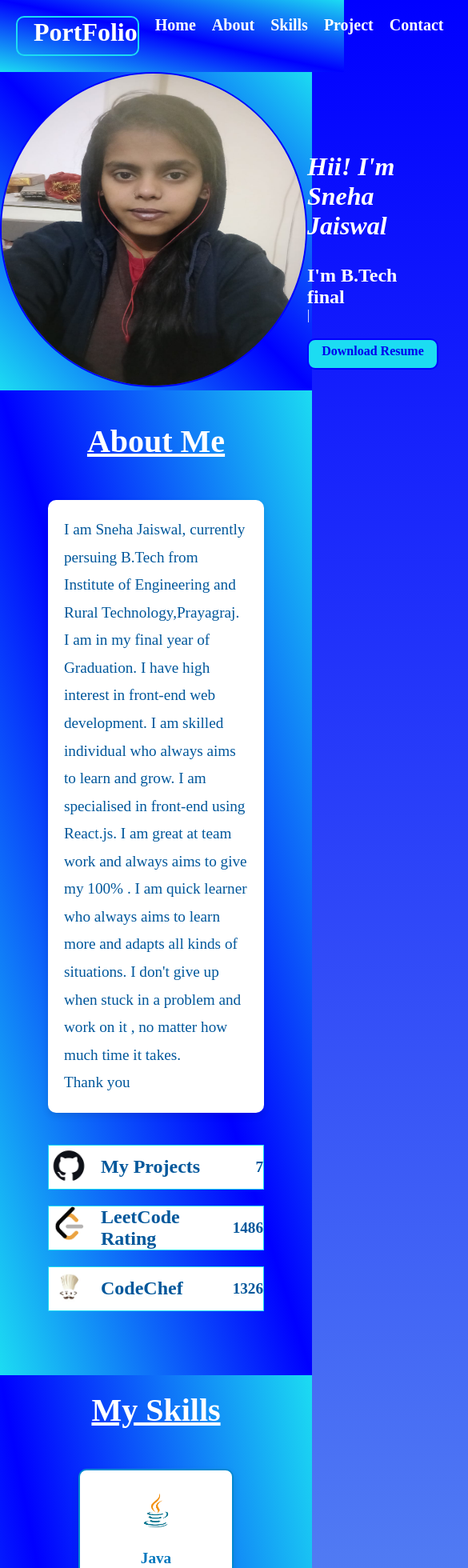
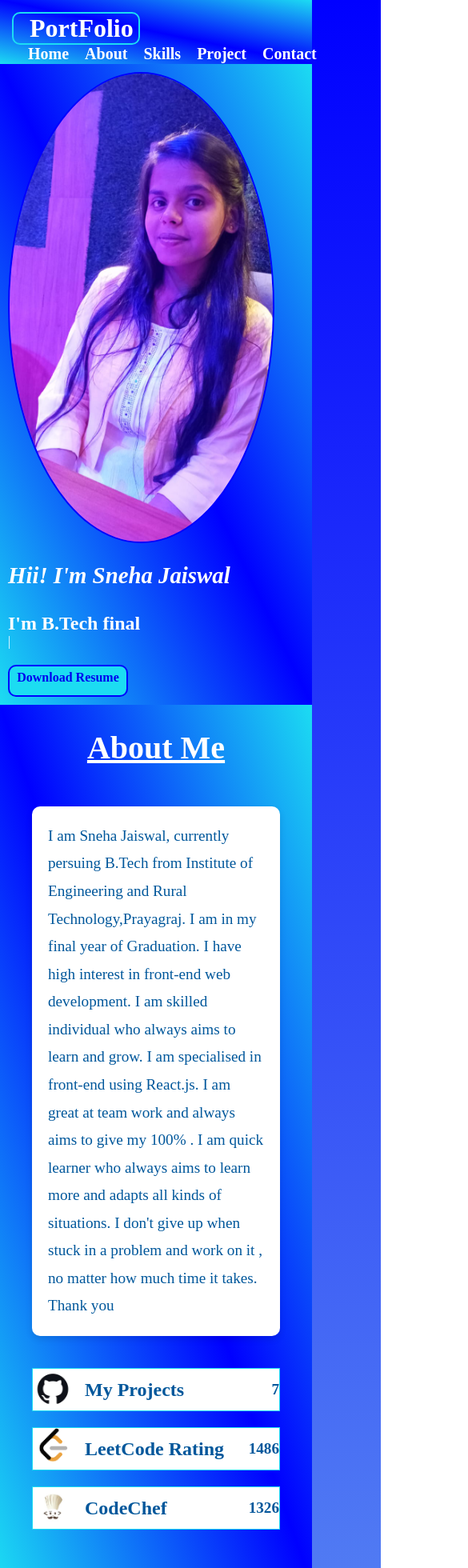
Before and after one commit to sneha090j/port-folio, a React (Vite) app: page / in a window 390 px wide. Shown: the top 1960 px of the page at 80% size, 585 px wide, since content can reach past the window. Built offline with nearby package versions, Linux system fonts and the light colour scheme.

Commit message:
new update

```diff
--- a/src/components/Project.jsx
+++ b/src/components/Project.jsx
@@ -6,7 +6,7 @@ function Project() {
   const [hoveredProject, setHoveredProject] = useState(null);
 
   const project = [
-    { name: 'E-learning Website', img: 'assets/projects/learn.jpg', description: "This is a project made with complete HTML,CSS JAVASCRIPT,PHP and MYSQL.", live: "https://github.com/sneha090j/E-Learning-website", code: "https://github.com/sneha090j/E-Learning-website" },
+    { name: 'E-learning Website', img: 'assets/projects/learn.jpg', description: "This is a project made with complete HTML,CSS JAVASCRIPT , PHP and MYSQL.", live: "https://github.com/sneha090j/E-Learning-website", code: "https://github.com/sneha090j/E-Learning-website" },
     { name: 'Age Calculator', img: 'assets/projects/calc.jpg', description: "Implement Voice system which tells your age by calculating on the basis of your Date of Birth.", live: "https://github.com/sneha090j/Age-Calculator", code: "https://github.com/sneha090j/Age-Calculator" },
     { name: 'Weather App', img: 'assets/projects/weather.jpg', description: "Using weather api we are able know temperature of each city.", live: "https://weather-2ukx.onrender.com/", code: "https://github.com/sneha090j/weather" },
     { name: 'Quotes App', img: 'assets/projects/quote.jpg', description: "Using Html,CSS,JS and quotes api, created a website which tells the code and even we can post on twitter just clicking on twitter logo.", live: "https://quotes-blue.vercel.app/", code: "https://github.com/sneha090j/Quotes" },
--- a/src/index.css
+++ b/src/index.css
@@ -1,8 +1,12 @@
 *{
   margin:0;
   padding:0;
+  box-sizing: border-box;
 }
 body{
+  margin:0;
+  padding:0;
+
   background:linear-gradient(to bottom,blue,skyblue,white);
 }
 /*--------------------------- navbar --------------*/
@@ -11,7 +15,7 @@ body{
   justify-content:space-between;
   background:linear-gradient(to bottom left,#1cdcf2,blue,#1cdcf2);
   color:white;
-  height:50px;
+  height:80px;
   padding:20px;
   width:100%;
 
@@ -67,7 +71,7 @@ font-weight:bold;
 
 .home .intro .resume{
   margin-top:20px;
-  height:25px;
+  height:40px;
   width:150px;
   border:3px solid 	#1cdcf2;
   text-align:center;
@@ -200,7 +204,7 @@ font-weight:bold;
   border-radius: 10px;
   box-shadow: 0 4px 8px rgba(0, 0, 0, 0.1);
   margin: 20px;
-  width: 150px;
+  width: 250px;
   padding: 20px;
   transition: transform 0.3s ease, box-shadow 0.3s ease;
   border: 2px solid #0288d1; /* Blue border */
@@ -250,7 +254,7 @@ background-color:#26C6DA;
   border-radius: 10px;
   box-shadow: 0 4px 8px rgba(0, 0, 0, 0.1);
   margin: 20px;
-  width: 250px;
+  width: 300px;
   padding: 20px;
   transition: transform 0.3s ease, box-shadow 0.3s ease;
   border: 2px; /* Blue border */
@@ -288,12 +292,12 @@ background-color:#26C6DA;
 
 .project .live{
   color:white;
-  font-size:1.5rem;
-  font-weight:bold;
+  font-size:1.0rem;
+
 }
 .project .live a{
   color:white;
-  font-weight:bold;
+
   text-decoration:none;
   font-size:1.5rem;
 
@@ -404,3 +408,96 @@ button:hover {
   color: hotpink; /* Red color for the heart symbol */
   font-size: 1.5rem; /* Adjust font size if needed */
 }
+
+@media (max-width: 600px) {
+  .navbar {
+    flex-direction: column;
+    align-items: flex-start;
+    padding: 10px;
+  }
+
+  .home {
+    flex-direction: column;
+    padding: 10px;
+  }
+
+  .home .img img {
+    width: 100%;
+    max-width: 300px;
+    height: auto;
+  }
+
+  .home .intro h1 {
+    font-size: 1.8rem;
+    margin-top: 20px;
+  }
+
+  .about, .myskills, .project, .contact {
+    padding: 20px 10px;
+
+    font-size:10px;
+
+  }
+
+  .myskills .skills, .project .projectname {
+    flex-direction: column;
+    align-items: center;
+  }
+
+  .myskills .skill, .project .projectname > div {
+    width: 80%;
+    margin-bottom: 20px;
+  }
+
+  form input, form textarea {
+    width: 100%;
+  }
+
+  button {
+    width: 100%;
+    padding: 15px;
+    font-size: 14px;
+  }
+}
+@media (max-width: 768px) {
+  .navbar {
+    padding: 15px;
+  }
+
+  .home {
+    flex-direction: column;
+  }
+
+  .home .img img {
+    width: 90%;
+    max-width: 350px;
+
+  }
+
+  .about, .myskills, .project, .contact {
+    padding: 30px 20px;
+
+
+  }
+
+
+  .myskills .skills, .project .projectname {
+    flex-wrap: wrap;
+    justify-content: space-around;
+
+
+  }
+
+  .myskills .skill, .project .projectname > div {
+    width: 48%;
+
+  }
+
+  .form {
+    padding: 15px;
+  }
+
+  .footer {
+    padding: 15px;
+  }
+}
```
Also changed, not shown: public/assets/photo/sneha.jpg.
